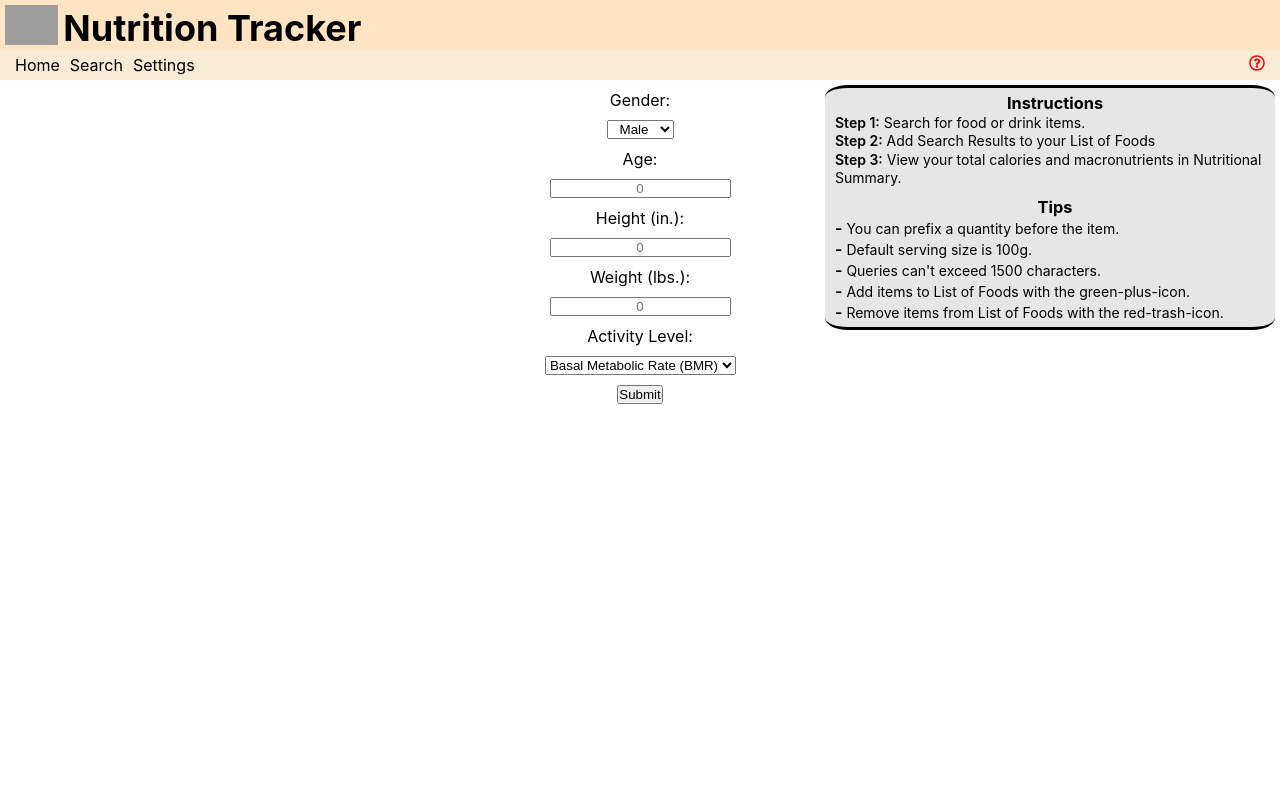
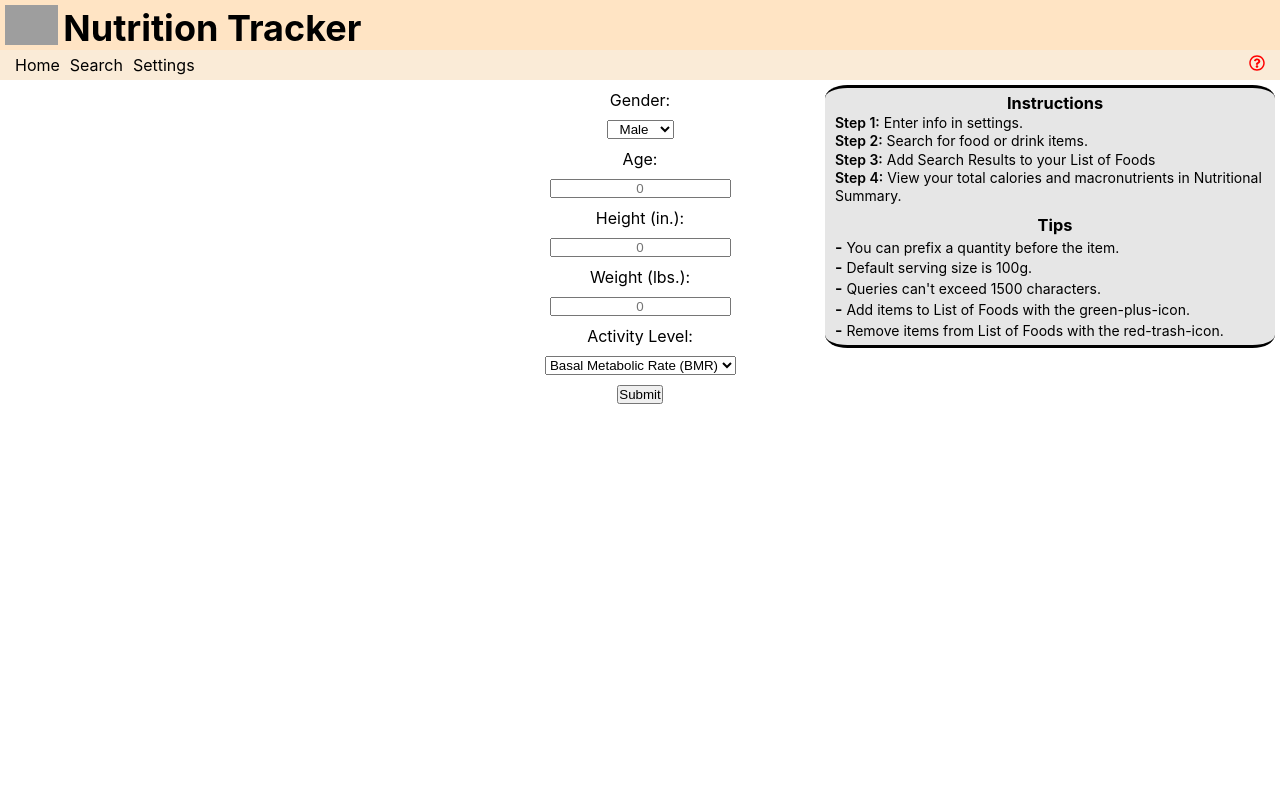
Before and after one commit to tkg808/nutrition-tracker, a React (Create React App) app: page /settings in a window 1280 px wide. Both pictures are taken after a click on the icon 1257 px from the left and 63 px from the top of the page. Shown: the top 800 px of the page. Built offline with nearby package versions, Linux system fonts and the light colour scheme; grey boxes are pictures that could not be loaded.

Commit message:
Updated Help component to mention new settings functionality.

```diff
--- a/src/components/Help.js
+++ b/src/components/Help.js
@@ -6,9 +6,10 @@ export default function Help({ handleHelp })
     <div className="help-container">
       <div className="help-steps">
         <h3>Instructions</h3>
-        <p><span>Step 1:</span> Search for food or drink items.</p>
-        <p><span>Step 2:</span> Add Search Results to your List of Foods</p>
-        <p><span>Step 3:</span> View your total calories and macronutrients in Nutritional Summary.</p>
+        <p><span>Step 1:</span> Enter info in settings. </p>
+        <p><span>Step 2:</span> Search for food or drink items.</p>
+        <p><span>Step 3:</span> Add Search Results to your List of Foods</p>
+        <p><span>Step 4:</span> View your total calories and macronutrients in Nutritional Summary.</p>
       </div>
       <div className="help-tips">
         <h3>Tips</h3>
```
